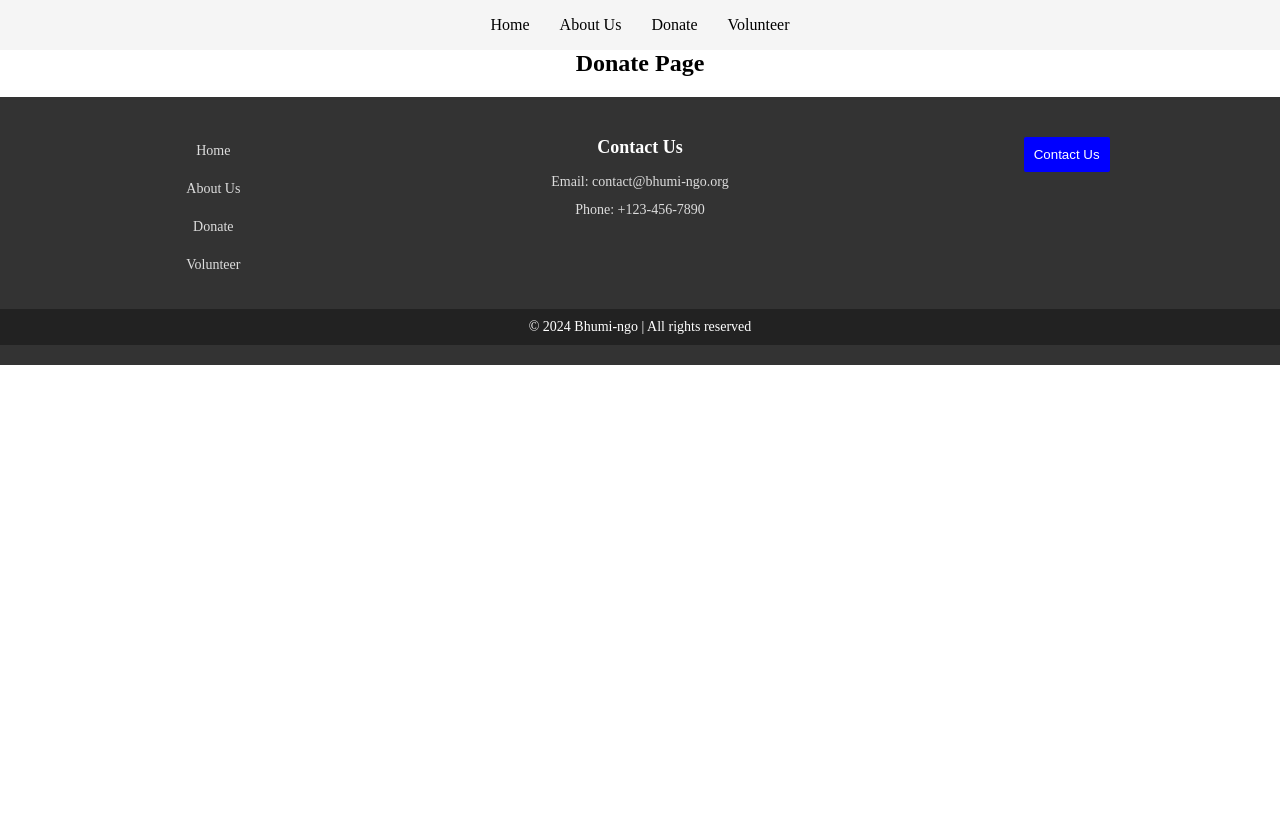
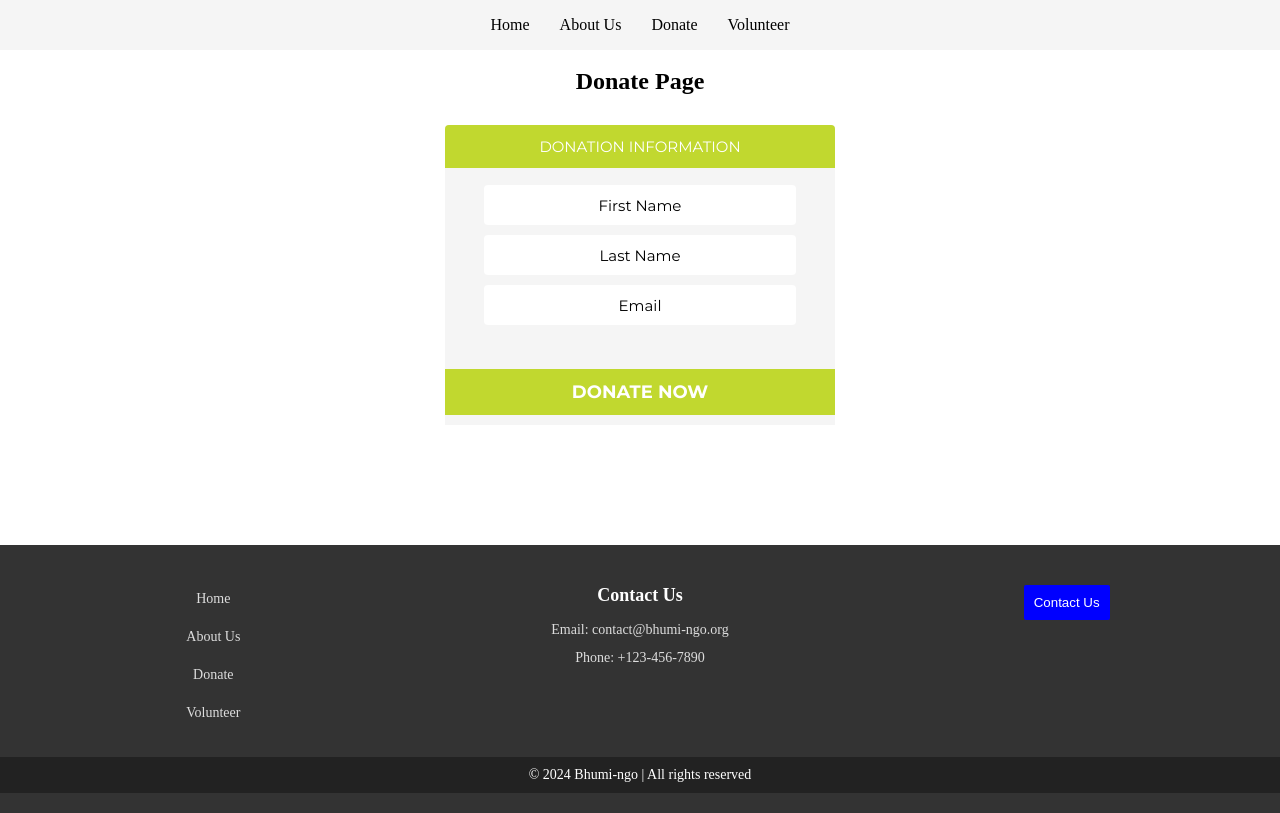
Before and after one commit to AruthraS/bhumi-project-1, a plain HTML site: page frontend/donate.html in a window 1280 px wide. Drawn offline with Linux system fonts and the light colour scheme.

Commit message:
donation Page added

```diff
--- a/frontend/donate.html
+++ b/frontend/donate.html
@@ -5,6 +5,99 @@
     <meta name="viewport" content="width=device-width, initial-scale=1.0">
     <title>Bhumi-ngo</title>
     <link rel="stylesheet" href="style.css">
+<!-- Styles for Donation Page-->
+<link href='https://fonts.googleapis.com/css?family=Montserrat:400,700' rel='stylesheet' type='text/css'>
+<style>
+    .donation-container {
+        height: 400px;
+        font-family: 'Montserrat', sans-serif;
+        font-weight: 500;
+        font-size: 12px;
+        text-transform: uppercase;
+        margin-top: 30px;
+    }
+
+    .donation-box {
+        width: 390px;
+        height: 300px;
+        background-color: #F5F5F5;
+        border-top-left-radius: 4px;
+        border-top-right-radius: 4px;
+        position: relative;
+        margin-left: auto;
+        margin-right: auto;
+        transition: all 0.15s ease-out;
+    }
+
+    .donation-box .title {
+        background-color: #C1D82F;
+        width: 100%;
+        border-top-left-radius: 4px;
+        border-top-right-radius: 4px;
+        color: white;
+        text-align: center;
+        padding-top: 12px;
+        padding-bottom: 12px;
+        font-size: 15px;
+    }
+
+    .donation-box .donate-button {
+        background-color: #C1D82F;
+        width: 100%;
+        color: white;
+        text-align: center;
+        padding-top: 12px;
+        padding-bottom: 12px;
+        font-size: 18px;
+        bottom: 10px;
+        position: absolute;
+        cursor: pointer;
+        font-weight: 800;
+    }
+
+    .donation-box .fields {
+        display: flex;
+        flex-direction: column;
+        align-items: center;
+        width: 100%;
+        position: absolute;
+        top: 60px;
+    }
+
+    .donation-box .fields input {
+        width: 80%;
+        font-size: 17px;
+        padding: 10px;
+        border-radius: 4px;
+        border-width: 0px;
+        color: black;
+        font-family: 'Montserrat', sans-serif;
+        font-weight: 500;
+        margin-bottom: 10px;
+        -webkit-font-smoothing: antialiased;
+    }
+
+    ::-webkit-input-placeholder {
+        color: #000;
+        font-size: 15px;
+    }
+
+    :-moz-placeholder {
+        color: #000;
+        font-size: 15px;
+    }
+
+    ::-moz-placeholder {
+        color: #000;
+        font-size: 15px;
+    }
+
+    :-ms-input-placeholder {
+        color: #cdcdcd;
+        font-size: 15px;
+    }
+</style>
+
 </head>
 <body>
     <nav class="navbar">
@@ -16,8 +109,27 @@
         </ul>
     </nav>
     <section id="donation">
+    <br>
     <h1>Donate Page</h1>
     </section>
+
+    <!--Donation Page Container Added-->
+
+    <div class="donation-container">
+        <div class="donation-box">
+            <div class="title">Donation Information</div>
+            <div class="fields">
+                <input type="text" id="firstName" placeholder="First Name">
+                <input type="text" id="lastName" placeholder="Last Name">
+                <input type="text" id="email" placeholder="Email">
+            </div>
+            <div class="donate-button">
+                <a href="https://buy.stripe.com/test_bIY3eR07j40s23KaEE" style="color: white; text-decoration: none;">Donate Now</a>
+            </div>
+        </div>
+    </div>
+
+
     <footer class="footer">
         <div class="footer-content">
             <div class="footer-section about">
```
